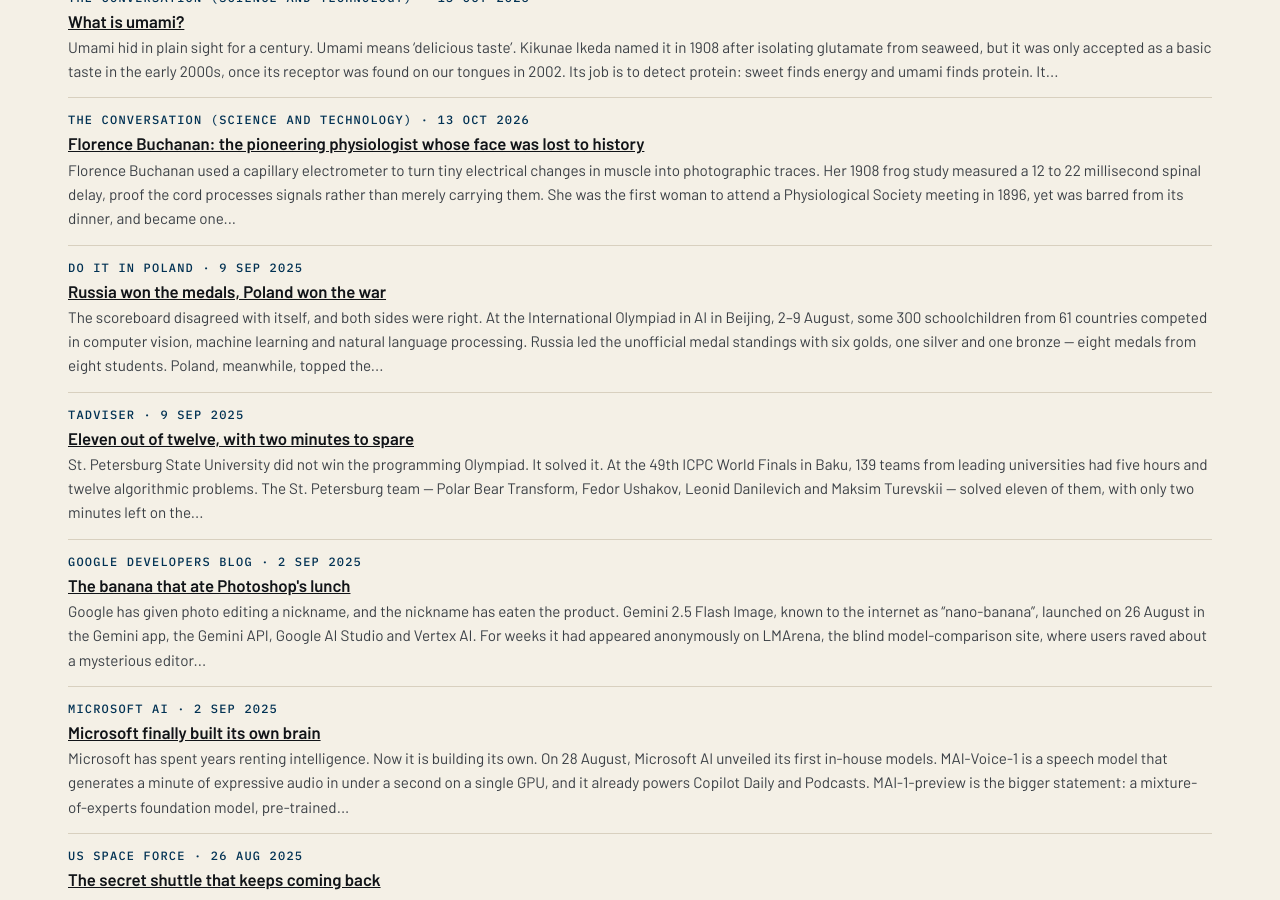
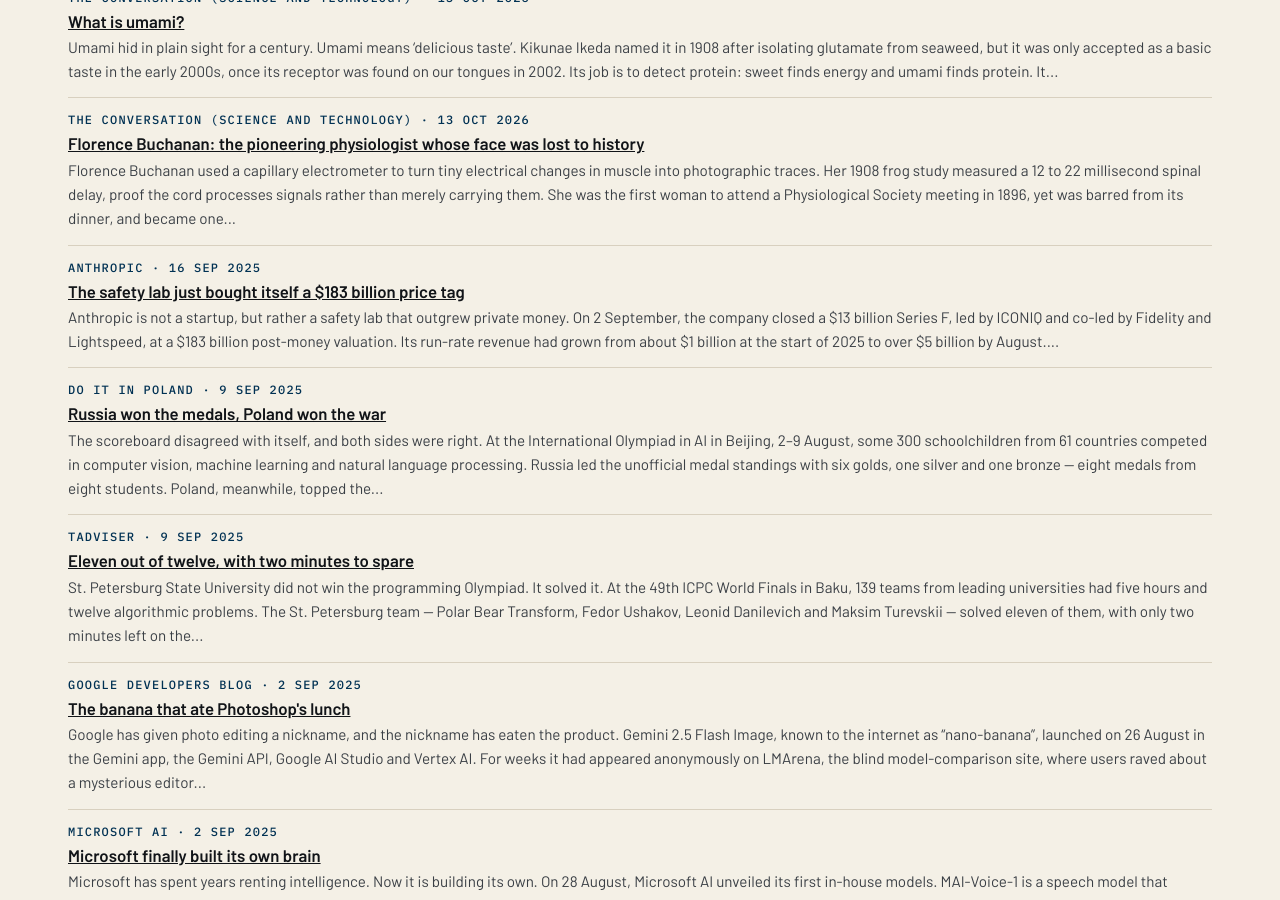
Before and after one commit to katz-news/katz.news, a Jekyll site: the page built from briefs/index.html, in a window 1280 px wide and 900 px high, scrolled down 14549 px. Built offline with Jekyll 4.4.1, drawn with Linux system fonts in a browser that asks for light colours.

Commit message:
Publish 2026-11-06

```diff
--- a/_data/build.yml
+++ b/_data/build.yml
@@ -1 +1 @@
-published_at: 2026-11-06T18:15:35Z
+published_at: 2026-11-06T18:16:33Z
--- /dev/null
+++ b/_posts/briefs/2026-11-06-the-safety-lab-just-bought-itself-a-dollar183-billion-price-tag.md
@@ -0,0 +1,17 @@
+---
+published: true
+title: The safety lab just bought itself a $183 billion price tag
+date: 2025-09-16
+section: entrepreneurship
+source_name: Anthropic
+source_url: https://www.anthropic.com/news/anthropic-raises-series-f-at-usd183b-post-money-valuation
+---
+Anthropic is not a startup, but rather a safety lab that outgrew private money.
+
+On 2 September, the company closed a $13 billion Series F, led by ICONIQ and co-led by Fidelity and Lightspeed, at a $183 billion post-money valuation. Its run-rate revenue had grown from about $1 billion at the start of 2025 to over $5 billion by August. Claude, its assistant, is now used by over 300,000 business customers.
+
+The paradox is the point. Anthropic was founded by former OpenAI staff who worried that AI was moving too fast on safety, and built its identity on Constitutional AI and a Responsible Scaling Policy. The market has now valued that caution at $183 billion — more than most car companies, for a firm that sells carefulness.
+
+Firstly, the money buys compute and talent. Secondly, it buys independence: Anthropic trains Claude across AWS, Google Cloud and Azure, and no single patron owns its roadmap.
+
+Conclusion: safety is not a brake on Anthropic, but rather its business model — safety sells, spectacularly.
```
